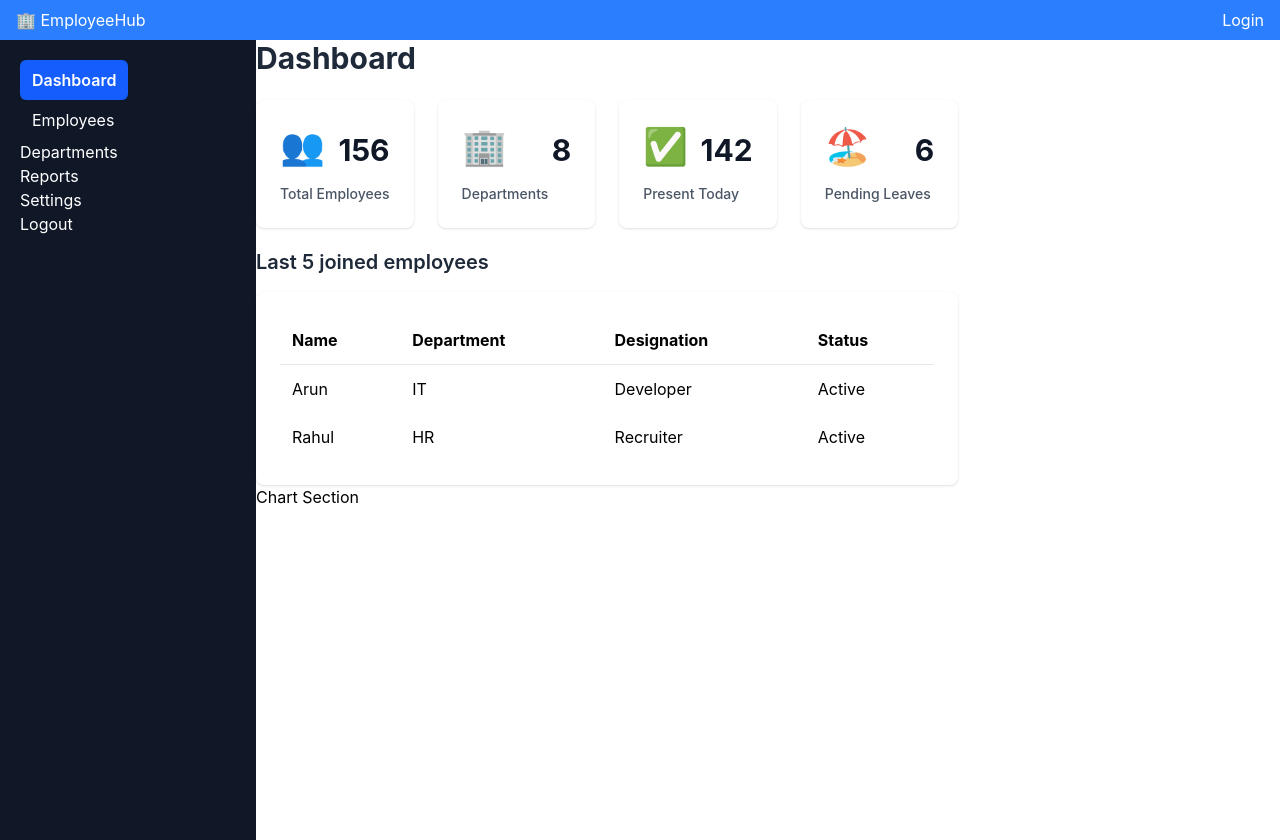
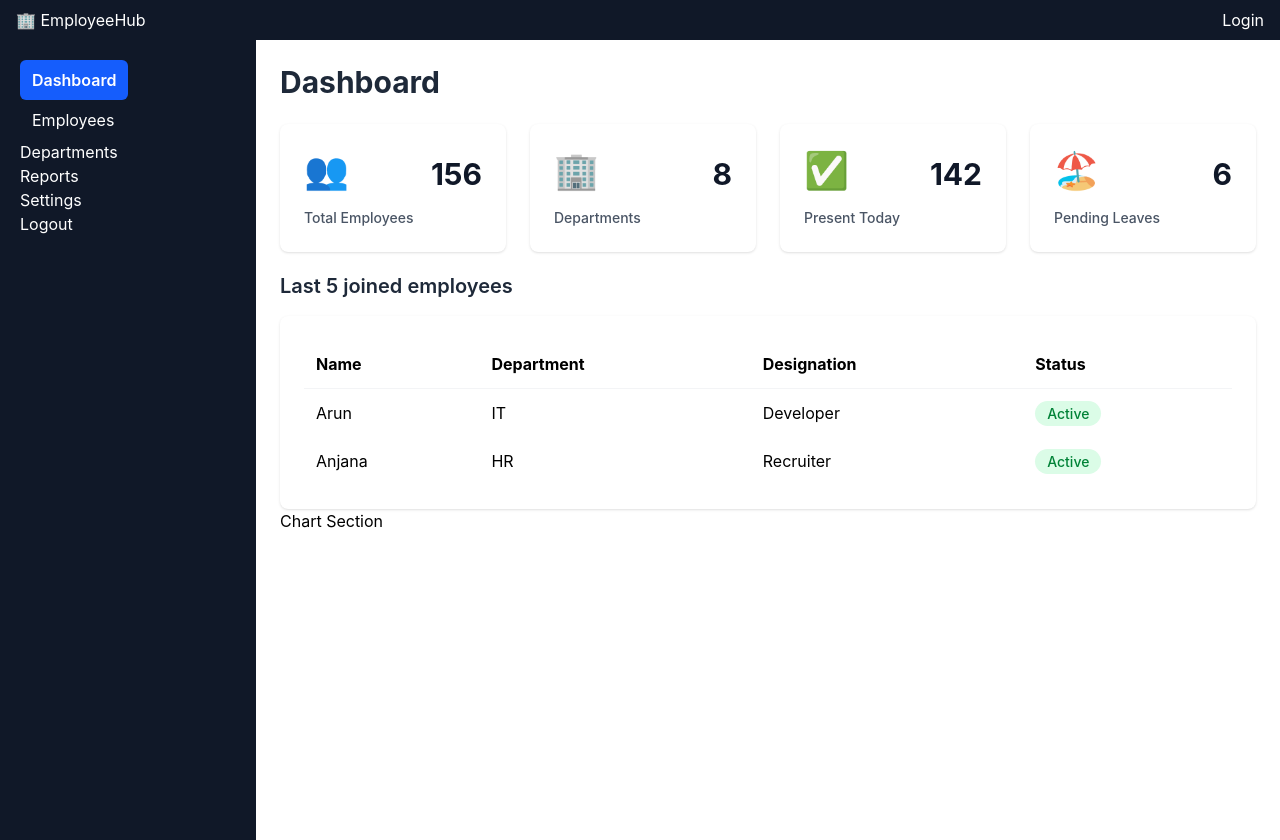
Before and after one commit to arun-devs/Employee-Mangement-System, a React (Vite) app: page /dashboard in a window 1280 px wide. Built offline with nearby package versions, Linux system fonts and the light colour scheme.

Commit message:
employee dashboard

```diff
--- a/src/components/dashboard/RecentEmployees.jsx
+++ b/src/components/dashboard/RecentEmployees.jsx
@@ -1,3 +1,21 @@
+const employees = [
+  {
+    id: 1,
+    name: "Arun",
+    department: "IT",
+    designation: "Developer",
+    status: "Active",
+  },
+  {
+    id: 2,
+    name: "Anjana",
+    department: "HR",
+    designation: "Recruiter",
+    status: "Active",
+  },
+];
+
+
 const RecentEmployees=()=>{
 
     return (
@@ -9,7 +27,7 @@ const RecentEmployees=()=>{
                     <div className="bg-white rounded-lg shadow-sm p-6 w-full">
                         <table className="w-full" >
                                 <thead >
-                                    <tr className="border-b border-gray-200">
+                                    <tr className="border-b border-gray-100 hover:bg-gray-50">
                                         <th className="p-3 text-left">Name</th>
                                         <th className="p-3 text-left">Department</th>
                                         <th className="p-3 text-left">Designation</th>
@@ -18,21 +36,25 @@ const RecentEmployees=()=>{
                                     </tr>
 
                                 </thead>
+
                                 <tbody>
-
-                                    <tr className="hover:bg-amber-200">
-                                        <td className="p-3">Arun</td>
-                                        <td className="p-3" >IT</td>
-                                        <td className="p-3">Developer</td>
-                                        <td className="p-3">Active</td>
+                                     {employees.map((itm)=>(
+                                     <tr className="hover:bg-gray-50" key={itm.id}>
+                                        <td className="p-3">{itm.name}</td>
+                                        <td className="p-3" >{itm.department}</td>
+                                        <td className="p-3">{itm.designation}</td>
+                                        <td className="p-3">
+                                             <span className="bg-green-100 text-green-700 px-3 py-1 rounded-full text-sm font-medium">
+                                                {itm.status}
+                                            </span>
+                                        </td>
                                     </tr>
 
-                                    <tr className="hover:bg-amber-200">
-                                        <td className="p-3">Rahul</td>
-                                        <td className="p-3">HR</td>
-                                        <td className="p-3">Recruiter</td>
-                                        <td className="p-3">Active</td>
-                                    </tr>
+
+                                   ) )}
+
+
+
 
                                 </tbody>
 
--- a/src/components/layout/Layout.jsx
+++ b/src/components/layout/Layout.jsx
@@ -7,7 +7,7 @@ const Layout=()=>{
         <Navbar/>
         <div className="flex">
             <Sidebar/>
-         <main>
+         <main className="flex-1 p-6">
            <Outlet/>
          </main>
         </div>
--- a/src/components/layout/Navbar.jsx
+++ b/src/components/layout/Navbar.jsx
@@ -1,7 +1,7 @@
 const Navbar=()=>{
     return(
         <>
-        <nav className="flex bg-blue-500 text-white justify-between px-4 py-2 ">
+        <nav className="flex bg-gray-900 text-white justify-between px-4 py-2 ">
             <h1 >🏢 EmployeeHub</h1>
             <button>Login</button>
         </nav>
--- a/src/pages/Employees.jsx
+++ b/src/pages/Employees.jsx
@@ -1,10 +1,20 @@
 const Employees=()=>{
 
         return(
-            <>
+           <section >
 
-            <h1>emplyeees</h1>
-            </>
+
+            <div className="flex justify-between items-center mb-6">
+                <h1 className="text-3xl font-bold text-gray-800">
+                    Employees
+                </h1>
+
+                <button className="bg-blue-600 text-white px-4 py-2 rounded-lg hover:bg-blue-700">
+                    + Add Employee
+                </button>
+            </div>
+
+        </section>
         )
 }
 export default Employees;
```
Also changed, not shown: src/components/employees/EmployeeRow.jsx (added), src/components/employees/EmployeeTable.jsx (added), src/components/employees/SearchBar.jsx (added).
